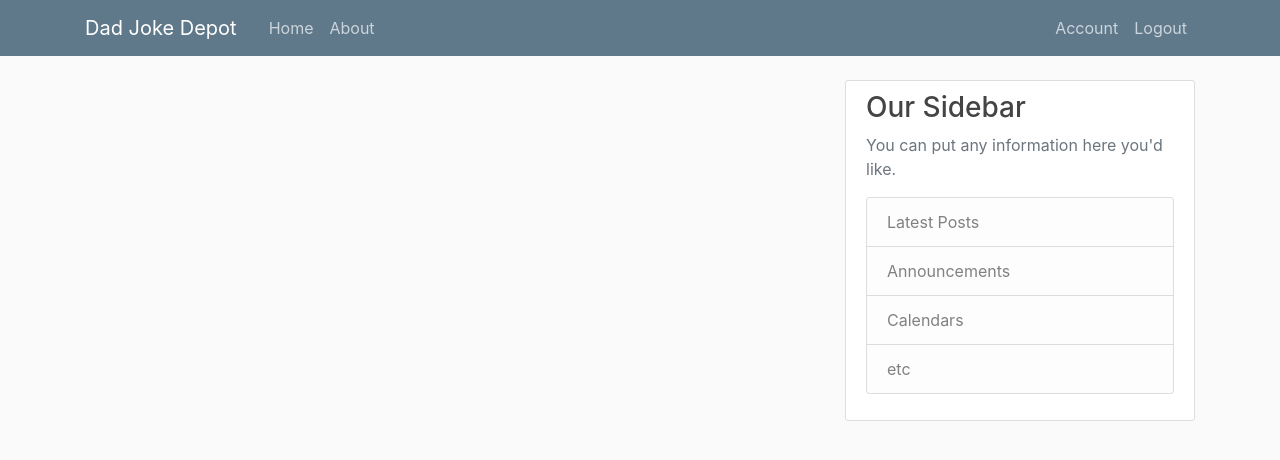
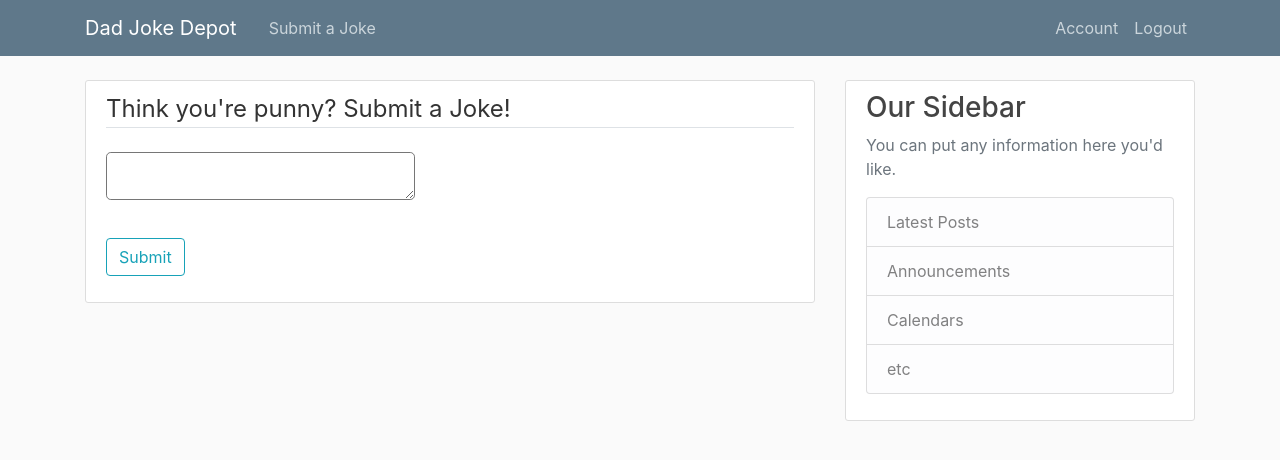
Before and after one commit to dwight9339/Flask-Blog, a Flask app: page /post/new in a window 1280 px wide. Shown: the top 460 px of the page. Run offline with Flask 2, Linux system fonts and the light colour scheme; the visitor is signed in with stand-in values (Sample User, id 1); some libraries are stand-ins or nearby versions.

Commit message:
Added update and delete routes

```diff
--- a/dadjokedepot/forms.py
+++ b/dadjokedepot/forms.py
@@ -1,5 +1,5 @@
 from flask_wtf import FlaskForm
-from wtforms import StringField, PasswordField, SubmitField, BooleanField, ValidationError
+from wtforms import StringField, PasswordField, SubmitField, BooleanField, ValidationError, TextAreaField
 from wtforms.validators import DataRequired, Length, Email, EqualTo
 from dadjokedepot.models import User
 
@@ -27,3 +27,7 @@ class LoginForm(FlaskForm):
     password = PasswordField('Password', validators=[DataRequired()])
     remember = BooleanField('Remember Me')
     submit = SubmitField('Login')
+
+class PostForm(FlaskForm):
+    joke = TextAreaField("Text", validators=[DataRequired()])
+    submit = SubmitField("Submit")
--- a/dadjokedepot/routes.py
+++ b/dadjokedepot/routes.py
@@ -1,13 +1,12 @@
-from flask import Flask, render_template, redirect, flash, url_for, request
+from flask import Flask, render_template, redirect, flash, url_for, request, abort
 from dadjokedepot import app, bcrypt, db
-from dadjokedepot.forms import RegistrationForm, LoginForm
+from dadjokedepot.forms import RegistrationForm, LoginForm, PostForm
 from dadjokedepot.models import User, Post
 from flask_login import login_user, logout_user, current_user, login_required
 
-posts = []
-
 @app.route("/")
 def home():
+    posts = Post.query.all()
     return render_template("home.html", posts=posts)
 
 @app.route("/about")
@@ -58,7 +57,46 @@ def logout():
 def account():
     return render_template("accountpage.html", title="Account")
 
-@app.route("/post/new")
+@app.route("/post/new", methods=["GET", "POST"])
 @login_required
 def new_post():
-    return render_template("newpost.html", title="New Post")
+    form = PostForm()
+    if form.validate_on_submit():
+        post = Post(jokeText=form.joke.data, author=current_user)
+        db.session.add(post)
+        db.session.commit()
+        flash("Joke submitted!", "success")
+        return redirect(url_for("home"))
+    return render_template("newpost.html", title="New Post", form=form, legend="Think you're punny? Submit a Joke!")
+
+@app.route("/post/<int:post_id>", methods=["GET", "POST"])
+def view_post(post_id):
+    post = Post.query.get_or_404(post_id)
+    return render_template("viewpost.html", post=post)
+
+@app.route("/post/<int:post_id>/update", methods=["GET", "POST"])
+@login_required
+def update_post(post_id):
+    post = Post.query.get_or_404(post_id)
+    if (post.author != current_user):
+        abort(403)
+    form = PostForm()
+    if form.validate_on_submit():
+        post.jokeText = form.joke.data
+        db.session.commit()
+        flash("Joke updated!", "success")
+        return redirect(url_for("view_post", post_id=post.id))
+    elif (request.method == "GET"):
+        form.joke.data = post.jokeText
+    return render_template("newpost.html", title="Update Post", form=form, legend="Update Post")
+
+@app.route("/post/<int:post_id>/delete", methods=["POST"])
+@login_required
+def delete_post(post_id):
+    post = Post.query.get_or_404(post_id)
+    if (post.author != current_user):
+        abort(403)
+    db.session.delete(post)
+    db.session.commit()
+    flash("Joke Deleted", "success")
+    return redirect(url_for("home"))
--- a/dadjokedepot/static/main.css
+++ b/dadjokedepot/static/main.css
@@ -46,8 +46,8 @@ a.article-title:hover {
 }
 
 .article-img {
-  height: 65px;
-  width: 65px;
+  height: 20px;
+  width: 20px;
   margin-right: 16px;
 }
 
--- a/dadjokedepot/templates/layout.html
+++ b/dadjokedepot/templates/layout.html
@@ -25,8 +25,9 @@
             </button>
             <div class="collapse navbar-collapse" id="navbarToggle">
               <div class="navbar-nav mr-auto">
-                <a class="nav-item nav-link" href="{{ url_for('home') }}">Home</a>
-                <a class="nav-item nav-link" href="{{ url_for('about') }}">About</a>
+                {% if current_user.is_authenticated %}
+                  <a class="nav-item nav-link" href="{{ url_for('new_post') }}">Submit a Joke</a>
+                {% endif %}
               </div>
               <!-- Navbar Right Side -->
                 <div class="navbar-nav">
--- a/dadjokedepot/templates/newpost.html
+++ b/dadjokedepot/templates/newpost.html
@@ -1,4 +1,27 @@
 {% extends "layout.html" %}
 {% block content %}
+<div class="content-section">
+    <form method="POST" action="">
+        {{ form.hidden_tag() }}
 
+        <fieldset class="form-group">
+            <legend class="border-bottom mb-4">{{ legend }}</legend>
+            <div class="form-group">
+                {% if form.joke.errors %}
+                    {{ form.joke(class="from-control form-control-lg is-invalid") }}
+                    <div class="invalid-feedback">
+                        {% for error in form.joke.errors %}
+                            <span>{{ error }}</span>
+                        {% endfor %}
+                    </div>
+                {% else %}
+                    {{ form.joke(class="from-control form-control-lg") }}
+                {% endif %}
+            </div>
+        </fieldset>
+        <div class="form-group">
+            {{ form.submit(class="btn btn-outline-info") }}
+        </div>
+    </form>
+</div>
 {% endblock content %}
```
Also changed, not shown: dadjokedepot/templates/home.html (+9 -4 lines), dadjokedepot/templates/viewpost.html (added, +40 -0 lines).
